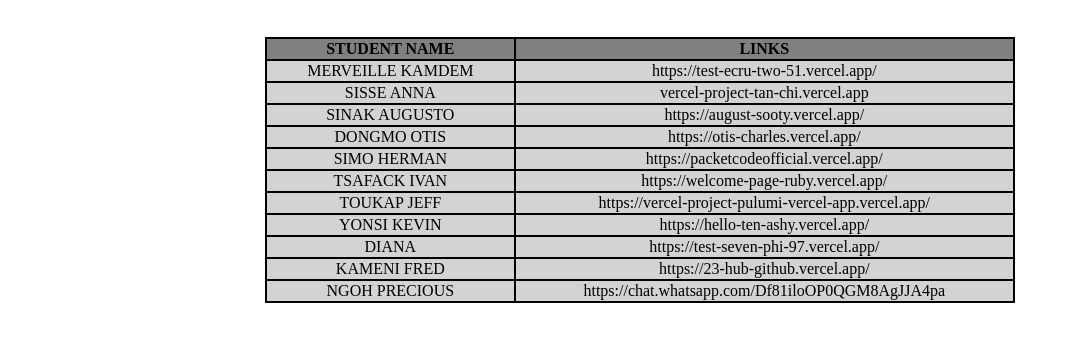
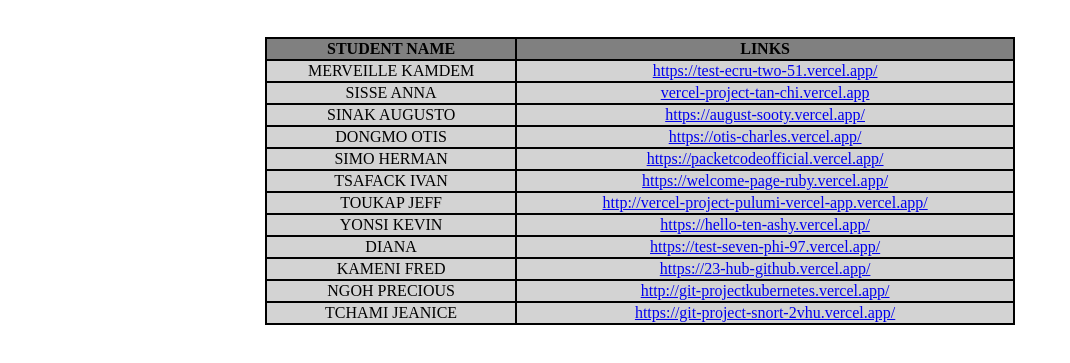
Before and after one commit to MERVEILLEKAMDEM/test, a plain HTML site: page links.html in a window 1280 px wide. Shown: the part 61-424 px from the top of the page, without its empty margins (0-1070 px from the left). Drawn offline with Linux system fonts and the light colour scheme.

Commit message:
links.html modified

```diff
--- a/links.html
+++ b/links.html
@@ -23,7 +23,7 @@
                 MERVEILLE KAMDEM
             </td>
             <td>
-                https://test-ecru-two-51.vercel.app/
+                <a href="https://test-ecru-two-51.vercel.app/" target="_blank">https://test-ecru-two-51.vercel.app/</a>
             </td>
         </tr>
         <tr bgcolor="lightgrey" align="center">
@@ -31,7 +31,7 @@
                 SISSE ANNA
             </td>
             <td>
-                vercel-project-tan-chi.vercel.app
+                <a href="vercel-project-tan-chi.vercel.app" target="_blank">vercel-project-tan-chi.vercel.app</a>
             </td>
         </tr>
         <tr bgcolor="lightgrey" align="center">
@@ -39,7 +39,7 @@
                 SINAK AUGUSTO
             </td>
             <td>
-                https://august-sooty.vercel.app/
+              <a href="https://august-sooty.vercel.app/" target="_blank">https://august-sooty.vercel.app/</a>
             </td>
         </tr>
         <tr bgcolor="lightgrey" align="center">
@@ -47,7 +47,7 @@
                 DONGMO OTIS
             </td>
             <td>
-                https://otis-charles.vercel.app/
+              <a href="https://otis-charles.vercel.app/" target="_blank">https://otis-charles.vercel.app/</a>
             </td>
         </tr>
         <tr bgcolor="lightgrey" align="center">
@@ -55,7 +55,7 @@
                 SIMO HERMAN
             </td>
             <td>
-                https://packetcodeofficial.vercel.app/
+              <a href="https://packetcodeofficial.vercel.app/" target="_blank">https://packetcodeofficial.vercel.app/</a>
             </td>
         </tr>
         <tr bgcolor="lightgrey" align="center">
@@ -63,7 +63,7 @@
                 TSAFACK IVAN
             </td>
             <td>
-                https://welcome-page-ruby.vercel.app/
+               <a href="https://welcome-page-ruby.vercel.app/" target="_blank">https://welcome-page-ruby.vercel.app/</a>
             </td>
         </tr>
         <tr bgcolor="lightgrey" align="center">
@@ -71,7 +71,7 @@
                 TOUKAP JEFF
             </td>
             <td>
-                https://vercel-project-pulumi-vercel-app.vercel.app/
+               <a href="http://vercel-project-pulumi-vercel-app.vercel.app/" target="_blank">http://vercel-project-pulumi-vercel-app.vercel.app/</a>
             </td>
         </tr>
         <tr bgcolor="lightgrey" align="center">
@@ -79,7 +79,7 @@
                 YONSI KEVIN
             </td>
             <td>
-                https://hello-ten-ashy.vercel.app/
+               <a href="https://hello-ten-ashy.vercel.app/" target="_blank">https://hello-ten-ashy.vercel.app/</a>
             </td>
         </tr>
         <tr bgcolor="lightgrey" align="center">
@@ -87,7 +87,7 @@
                 DIANA
             </td>
             <td>
-                https://test-seven-phi-97.vercel.app/
+               <a href="https://test-seven-phi-97.vercel.app/" target="_blank">https://test-seven-phi-97.vercel.app/</a>
             </td>
         </tr>
         <tr bgcolor="lightgrey" align="center">
@@ -95,7 +95,7 @@
                 KAMENI FRED
             </td>
             <td>
-                https://23-hub-github.vercel.app/
+               <a href="https://23-hub-github.vercel.app/" target="_blank">https://23-hub-github.vercel.app/</a>
             </td>
         </tr>
         <tr bgcolor="lightgrey" align="center">
@@ -103,9 +103,17 @@
                 NGOH PRECIOUS
             </td>
             <td>
-                https://chat.whatsapp.com/Df81iloOP0QGM8AgJJA4pa
+               <a href="http://git-projectkubernetes.vercel.app/" target="_blank">http://git-projectkubernetes.vercel.app/</a>
+            </td>
+        </tr>  <tr bgcolor="lightgrey" align="center">
+            <td>
+                TCHAMI JEANICE
+            </td>
+            <td>
+             <a href="https://git-project-snort-2vhu.vercel.app/" target="_blank">   https://git-project-snort-2vhu.vercel.app/ </a>
             </td>
         </tr>
+
     </table>
 </body>
 </html>
```
